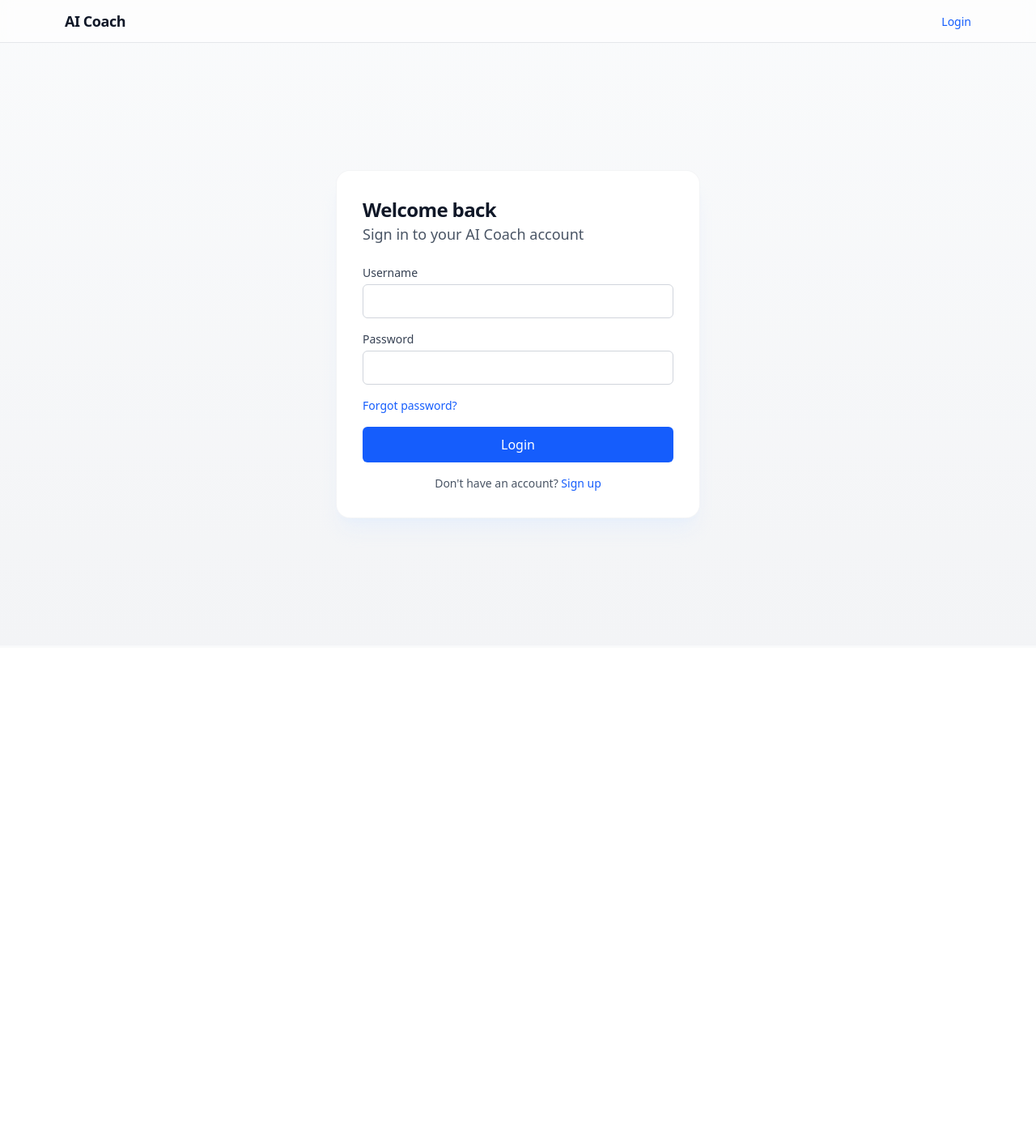
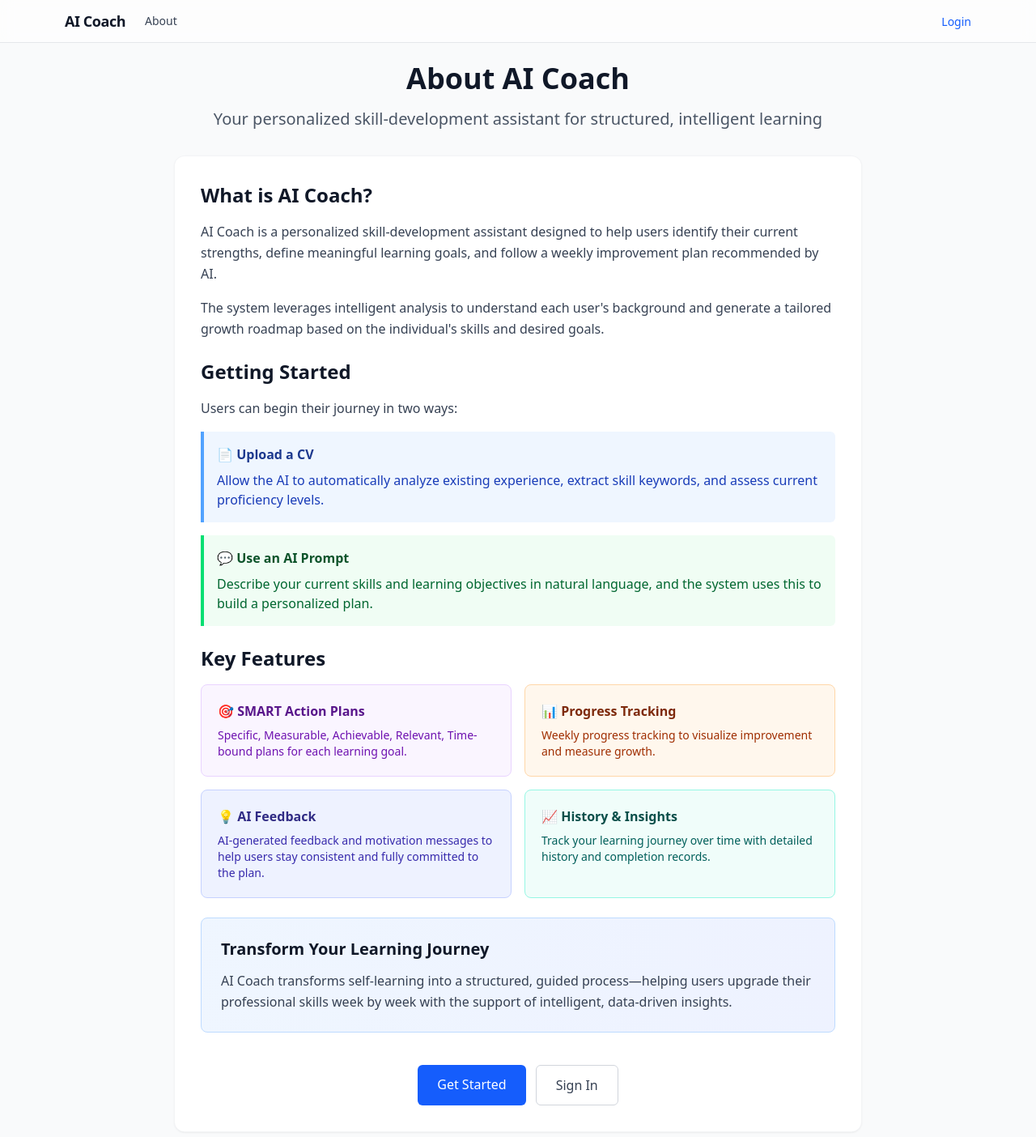
Before and after one commit to longvo04/ai-coach-web, a React (Vite) app: page /about in a window 1280 px wide. Before the commit this address led to /login. Shown: the top 1404 px of the page at 81% size. Before the commit the page ends 800 px from the top, so only its background shows below. Built offline with nearby package versions, Linux system fonts and the light colour scheme.

Commit message:
add about page

```diff
--- a/src/components/NavBar.jsx
+++ b/src/components/NavBar.jsx
@@ -15,15 +15,18 @@ export default function NavBar() {
       <div className="max-w-6xl mx-auto px-4 py-3 flex items-center justify-between">
         <div className="flex items-center gap-6">
           <Link to="/upload" className="text-lg font-semibold tracking-tight hover:text-blue-600 transition-colors">AI Coach</Link>
+          <nav className="hidden sm:flex items-center gap-4 text-sm text-gray-700">
+            <Link to="/about" className="hover:text-blue-600 transition-colors">About</Link>
             {token && (
-            <nav className="hidden sm:flex items-center gap-4 text-sm text-gray-700">
+              <>
                 <Link to="/upload" className="hover:text-blue-600 transition-colors">Upload</Link>
                 <Link to="/goals" className="hover:text-blue-600 transition-colors">Goals</Link>
                 <Link to="/history" className="hover:text-blue-600 transition-colors">History</Link>
                 <Link to="/feedback" className="hover:text-blue-600 transition-colors">Feedback</Link>
                 <Link to="/profile" className="hover:text-blue-600 transition-colors">Profile</Link>
+              </>
+            )}
           </nav>
-          )}
         </div>
         <div>
           {token ? (
--- /dev/null
+++ b/src/pages/About.jsx
@@ -0,0 +1,124 @@
+import { Link } from 'react-router-dom';
+import { useAuth } from '../hooks/useAuth';
+
+export default function About() {
+  const { token } = useAuth();
+
+  return (
+    <div className="max-w-4xl mx-auto p-6 space-y-8">
+      <div className="text-center space-y-4">
+        <h1 className="text-4xl font-bold text-gray-900">About AI Coach</h1>
+        <p className="text-xl text-gray-600">
+          Your personalized skill-development assistant for structured, intelligent learning
+        </p>
+      </div>
+
+      <div className="bg-white rounded-xl shadow ring-1 ring-gray-100 p-8 space-y-6">
+        <div>
+          <h2 className="text-2xl font-semibold text-gray-900 mb-4">What is AI Coach?</h2>
+          <p className="text-gray-700 leading-relaxed">
+            AI Coach is a personalized skill-development assistant designed to help users identify their current strengths,
+            define meaningful learning goals, and follow a weekly improvement plan recommended by AI.
+          </p>
+          <p className="text-gray-700 leading-relaxed mt-4">
+            The system leverages intelligent analysis to understand each user's background and generate a tailored growth
+            roadmap based on the individual's skills and desired goals.
+          </p>
+        </div>
+
+        <div>
+          <h2 className="text-2xl font-semibold text-gray-900 mb-4">Getting Started</h2>
+          <p className="text-gray-700 leading-relaxed mb-4">
+            Users can begin their journey in two ways:
+          </p>
+          <div className="space-y-4">
+            <div className="bg-blue-50 border-l-4 border-blue-400 p-4 rounded-r-md">
+              <h3 className="font-semibold text-blue-900 mb-2">📄 Upload a CV</h3>
+              <p className="text-blue-800">
+                Allow the AI to automatically analyze existing experience, extract skill keywords, and assess current proficiency levels.
+              </p>
+            </div>
+            <div className="bg-green-50 border-l-4 border-green-400 p-4 rounded-r-md">
+              <h3 className="font-semibold text-green-900 mb-2">💬 Use an AI Prompt</h3>
+              <p className="text-green-800">
+                Describe your current skills and learning objectives in natural language, and the system uses this to build a personalized plan.
+              </p>
+            </div>
+          </div>
+        </div>
+
+        <div>
+          <h2 className="text-2xl font-semibold text-gray-900 mb-4">Key Features</h2>
+          <div className="grid md:grid-cols-2 gap-4">
+            <div className="bg-purple-50 border border-purple-200 rounded-lg p-5">
+              <h3 className="font-semibold text-purple-900 mb-2">🎯 SMART Action Plans</h3>
+              <p className="text-purple-800 text-sm">
+                Specific, Measurable, Achievable, Relevant, Time-bound plans for each learning goal.
+              </p>
+            </div>
+            <div className="bg-orange-50 border border-orange-200 rounded-lg p-5">
+              <h3 className="font-semibold text-orange-900 mb-2">📊 Progress Tracking</h3>
+              <p className="text-orange-800 text-sm">
+                Weekly progress tracking to visualize improvement and measure growth.
+              </p>
+            </div>
+            <div className="bg-indigo-50 border border-indigo-200 rounded-lg p-5">
+              <h3 className="font-semibold text-indigo-900 mb-2">💡 AI Feedback</h3>
+              <p className="text-indigo-800 text-sm">
+                AI-generated feedback and motivation messages to help users stay consistent and fully committed to the plan.
+              </p>
+            </div>
+            <div className="bg-teal-50 border border-teal-200 rounded-lg p-5">
+              <h3 className="font-semibold text-teal-900 mb-2">📈 History & Insights</h3>
+              <p className="text-teal-800 text-sm">
+                Track your learning journey over time with detailed history and completion records.
+              </p>
+            </div>
+          </div>
+        </div>
+
+        <div className="bg-gradient-to-r from-blue-50 to-indigo-50 border border-blue-200 rounded-lg p-6">
+          <h2 className="text-xl font-semibold text-gray-900 mb-3">Transform Your Learning Journey</h2>
+          <p className="text-gray-700 leading-relaxed">
+            AI Coach transforms self-learning into a structured, guided process—helping users upgrade their professional
+            skills week by week with the support of intelligent, data-driven insights.
+          </p>
+        </div>
+
+        {!token && (
+          <div className="flex flex-col sm:flex-row gap-3 justify-center pt-4">
+            <Link
+              to="/register"
+              className="bg-blue-600 hover:bg-blue-700 text-white rounded-md px-6 py-3 text-center transition-colors font-medium"
+            >
+              Get Started
+            </Link>
+            <Link
+              to="/login"
+              className="border border-gray-300 hover:bg-gray-50 text-gray-700 rounded-md px-6 py-3 text-center transition-colors font-medium"
+            >
+              Sign In
+            </Link>
+          </div>
+        )}
+
+        {token && (
+          <div className="flex flex-col sm:flex-row gap-3 justify-center pt-4">
+            <Link
+              to="/upload"
+              className="bg-blue-600 hover:bg-blue-700 text-white rounded-md px-6 py-3 text-center transition-colors font-medium"
+            >
+              Upload Your CV
+            </Link>
+            <Link
+              to="/goals"
+              className="border border-gray-300 hover:bg-gray-50 text-gray-700 rounded-md px-6 py-3 text-center transition-colors font-medium"
+            >
+              View Your Goals
+            </Link>
+          </div>
+        )}
+      </div>
+    </div>
+  );
+}
--- a/src/routes/AppRouter.jsx
+++ b/src/routes/AppRouter.jsx
@@ -11,6 +11,7 @@ import Goals from '../pages/Goals';
 import GoalForm from '../pages/GoalForm';
 import History from '../pages/History';
 import Feedback from '../pages/Feedback';
+import About from '../pages/About';
 import NavBar from '../components/NavBar';
 
 function PrivateRoute({ children }) {
@@ -44,6 +45,7 @@ export default function AppRouter() {
         <Route path="/feedback" element={<PrivateRoute><Feedback /></PrivateRoute>} />
         <Route path="/confirm-otp" element={<ConfirmOTP />} />
         <Route path="/reset-password" element={<ResetPassword />} />
+        <Route path="/about" element={<About />} />
         <Route path="/" element={<Navigate to="/upload" replace />} />
         <Route path="*" element={<Navigate to="/" replace />} />
       </Routes>
```
Lines whose indentation alone changed are shown as unchanged.
